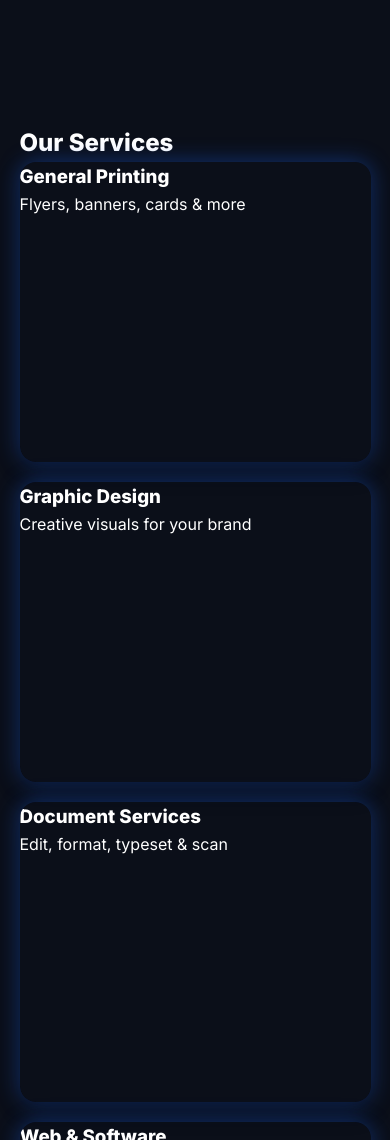
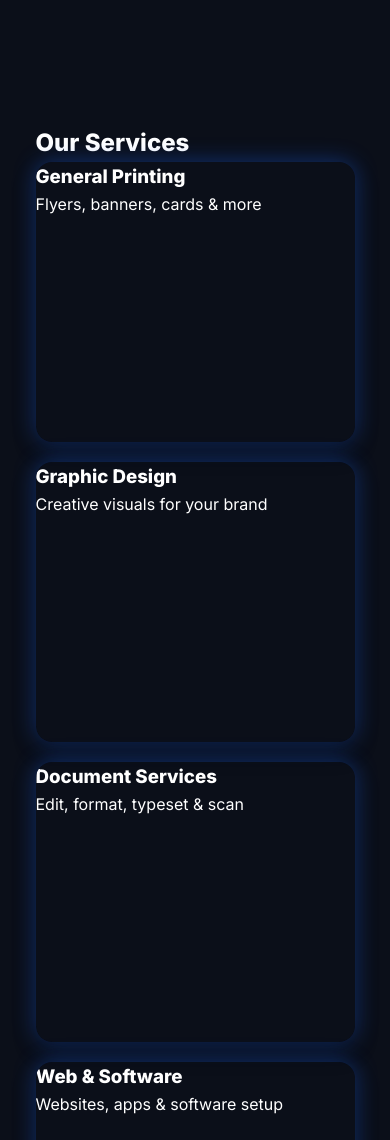
Before and after one commit to raymysco/raymyconcepts, a plain HTML site: page index.html in a window 390 px wide. Shown: the part 860-2000 px from the top of the page. Drawn offline with Linux system fonts and the light colour scheme.

Commit message:
Update style.css

```diff
--- a/css/style.css
+++ b/css/style.css
@@ -232,6 +232,7 @@ header {
   width: 100%;
 }
 
+
 @keyframes glowPulse {
   0% {
     box-shadow:
@@ -250,12 +251,66 @@ header {
   }
 }
 
+/* Tablets: max 2 cards per row */
+@media (max-width: 768px) {
+  .services-grid {
+    grid-template-columns: repeat(2, 1fr);
+    gap: 16px;
+  }
+
+  .service-card {
+    height: 250px; /* slightly taller for readability */
+  }
+}
+
+/* Small phones: max 1 card per row (full width) */
+@media (max-width: 480px) {
+  .services-grid {
+    grid-template-columns: 1fr;
+    gap: 14px;
+  }
+
+  .service-card {
+    height: 280px; /* taller so text fits */
+  }
+}
+
+.services-grid {
+  display: grid;
+  grid-template-columns: repeat(auto-fit, minmax(220px, 1fr));
+  gap: 20px;
+  width: 100%;
+}
+
+/* Tablets: max 2 cards per row */
+@media (max-width: 768px) {
+  .services-grid {
+    grid-template-columns: repeat(2, 1fr);
+    gap: 16px;
+  }
+
+  .service-card {
+    height: 250px; /* slightly taller for readability */
+  }
+}
+
+/* Small phones: max 1 card per row (full width) */
+@media (max-width: 480px) {
+  .services-grid {
+    grid-template-columns: 1fr;
+    gap: 14px;
+  }
+
+  .service-card {
+    height: 280px; /* taller so text fits */
+  }
+}
+
 .service-card {
   position: relative;
   border-radius: 16px;
   overflow: hidden;
   cursor: pointer;
-  height: 260px;
   width: 100%;
   box-shadow:
     0 10px 25px rgba(0,0,0,0.2),
@@ -264,42 +319,34 @@ header {
   animation: glowPulse 3s infinite ease-in-out;
 }
 
-
 .service-card:hover,
 .service-card:active {
-  transform: translateY(-6px) scale(1.02); /* Slight pop */
+  transform: translateY(-6px) scale(1.02);
   box-shadow:
     0 12px 28px rgba(0,0,0,0.25),
-    0 0 30px rgba(31, 107, 255, 0.6); /* Intensified glow */
+    0 0 30px rgba(31, 107, 255, 0.6);
 }
 
-
-@media (max-width: 768px) {
-  .service-card {
-    height: 280px; /* taller for mobile */
-  }
+.service-card img {
+  width: 100%;
+  height: 100%;
+  object-fit: cover;
 }
 
-@media (max-width: 480px) {
-  .service-card {
-    height: 300px;
-  }
-}
-
-
-  .service-info h3 {
-    font-size: 15px;
-  }
-
-  .service-info p {
-    font-size: 13px;
-  }
+.service-info {
+  position: absolute;
+  bottom: 0;
+  width: 100%;
+  padding: 16px;
+  background: linear-gradient(to top, rgba(0,0,0,0.75), transparent);
+  color: #fff;
 }
 
 
 #services .container {
-  padding: 0 16px;   /* Keeps cards nicely inside the screen */
+  padding: 0 16px; /* keeps cards inside screen nicely */
 }
+
 
 /* =====================================================
    PORTFOLIO GRID
```
